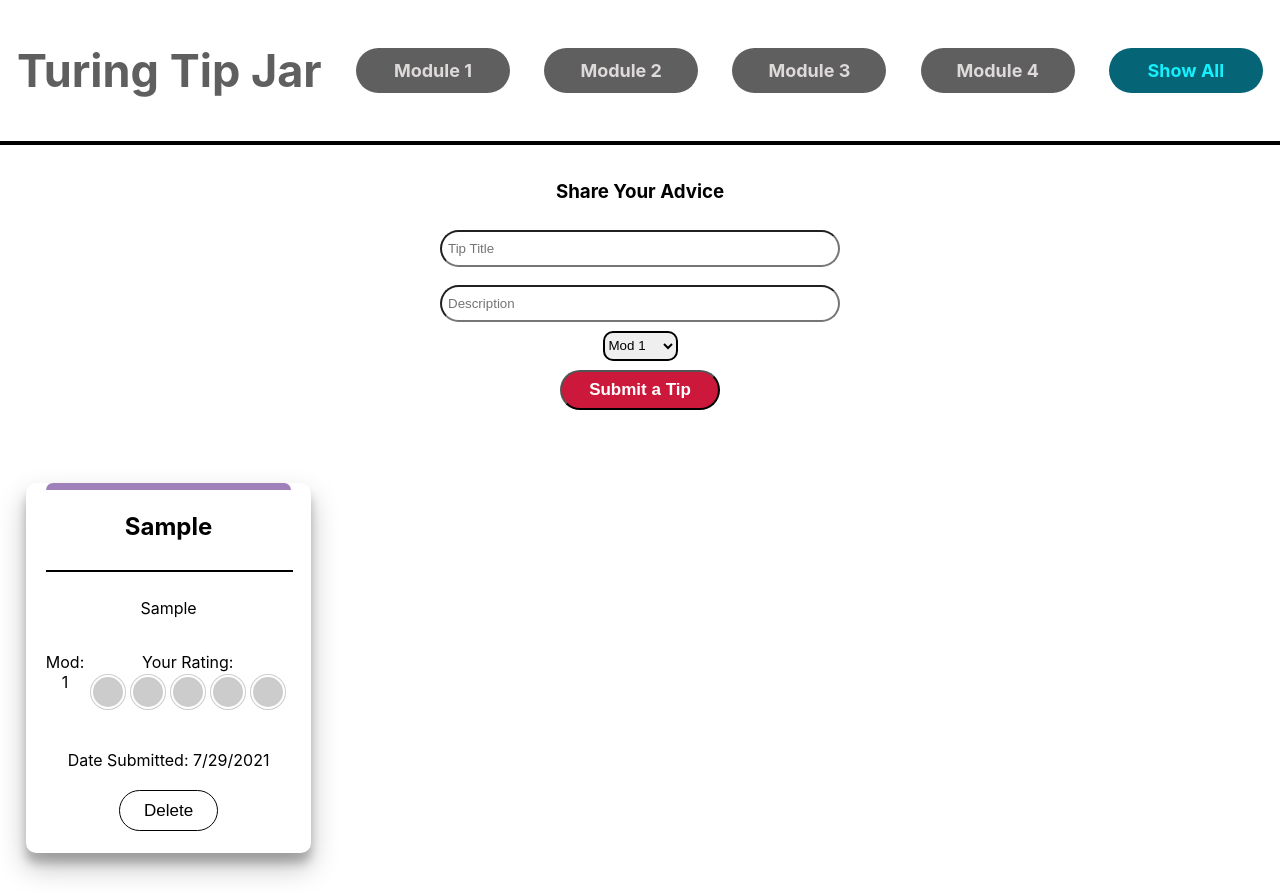
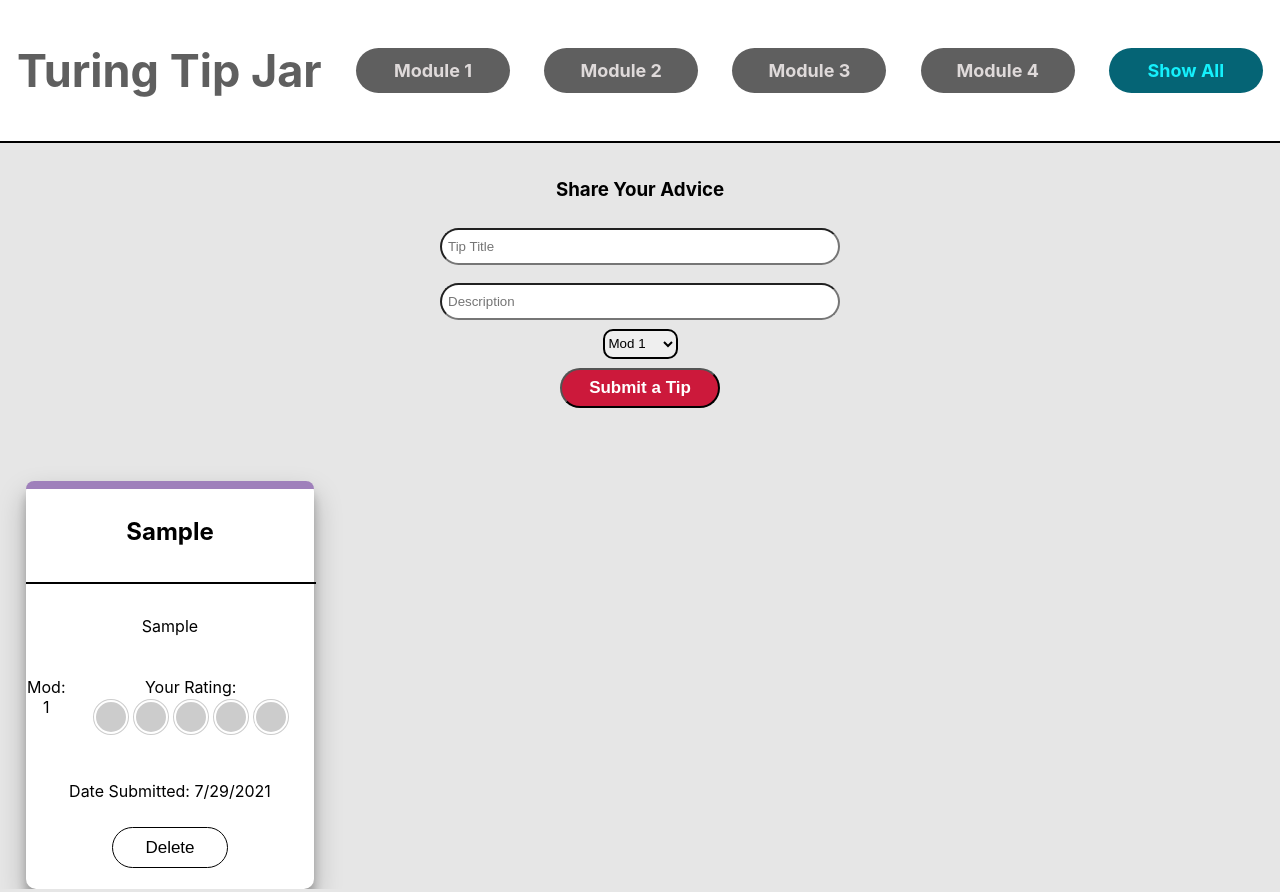
Before and after one commit to ShaunaMyers/turing-two-cents, a React (Create React App) app: page / in a window 1280 px wide. Both pictures are taken after typing "Sample", "Sample" into the empty fields and a click on the button "Submit a Tip". Built offline with nearby package versions, Linux system fonts and the light colour scheme; no server answers.

Commit message:
Change body, header, and tip card background color

```diff
--- a/src/components/App/App.css
+++ b/src/components/App/App.css
@@ -3,6 +3,7 @@ main {
 }
 
 body {
+  background-color: rgb(230, 230, 230);
   height: 100vh;
   width: 100%;
 }
@@ -20,7 +21,8 @@ h1:hover {
 }
 
 .nav-header {
-  border-bottom: solid black 4px;
+  background-color: white;
+  border-bottom: solid black 2px;
   display: flex;
   align-items: center;
   justify-content: space-around;
--- a/src/components/TipCard/TipCard.css
+++ b/src/components/TipCard/TipCard.css
@@ -1,14 +1,15 @@
 .tip-card {
   align-items: center;
+  background-color: white;
   border-radius: 10px;
   box-shadow: 0 14px 28px rgba(0, 0, 0, 0.25), 0 10px 10px rgba(0, 0, 0, 0.22);
   display: flex;
   flex-direction: column;
   justify-content: space-between;
-  padding: 0% 7% 5%;
+  /* padding: 0% 7% 5%; */
   text-align: center;
-  height: 87%;
-  width: 85%;
+  height: 100%;
+  width: 100%;
   margin-bottom: 20%;
 }
 
@@ -21,7 +22,7 @@
   border-radius: 30px;
   border: solid 1px black;
   padding: 0.6rem;
-  margin-bottom: 3%;
+  margin-bottom: 7%;
   width: 40%;
 }
 
```
